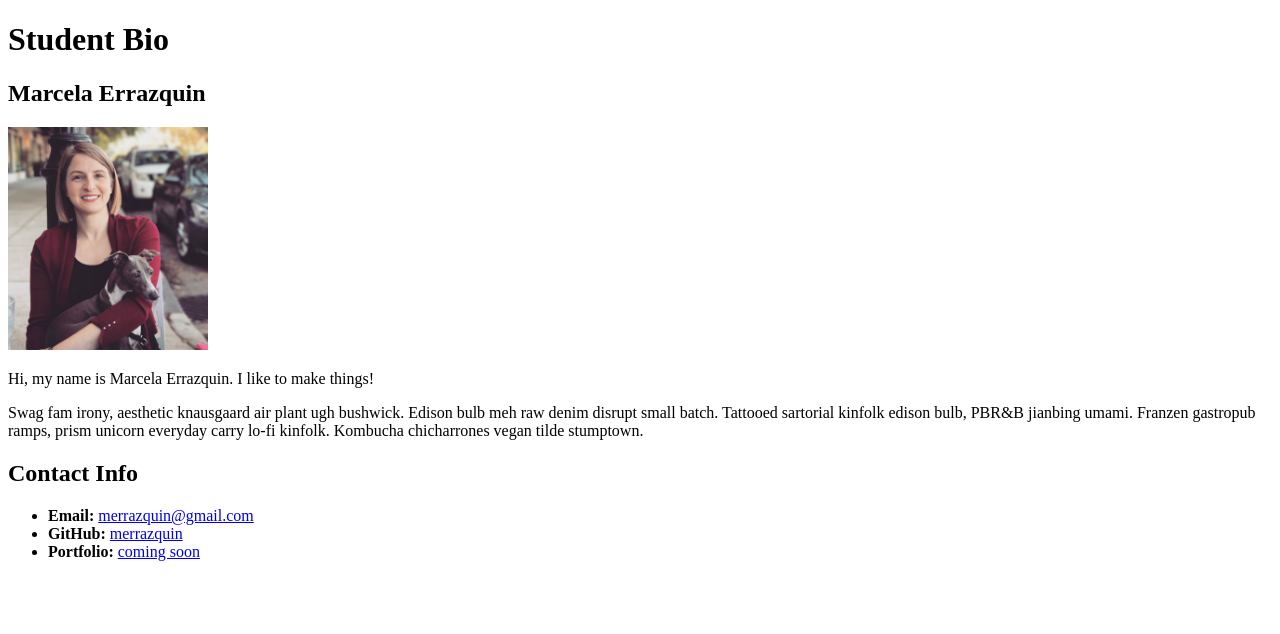
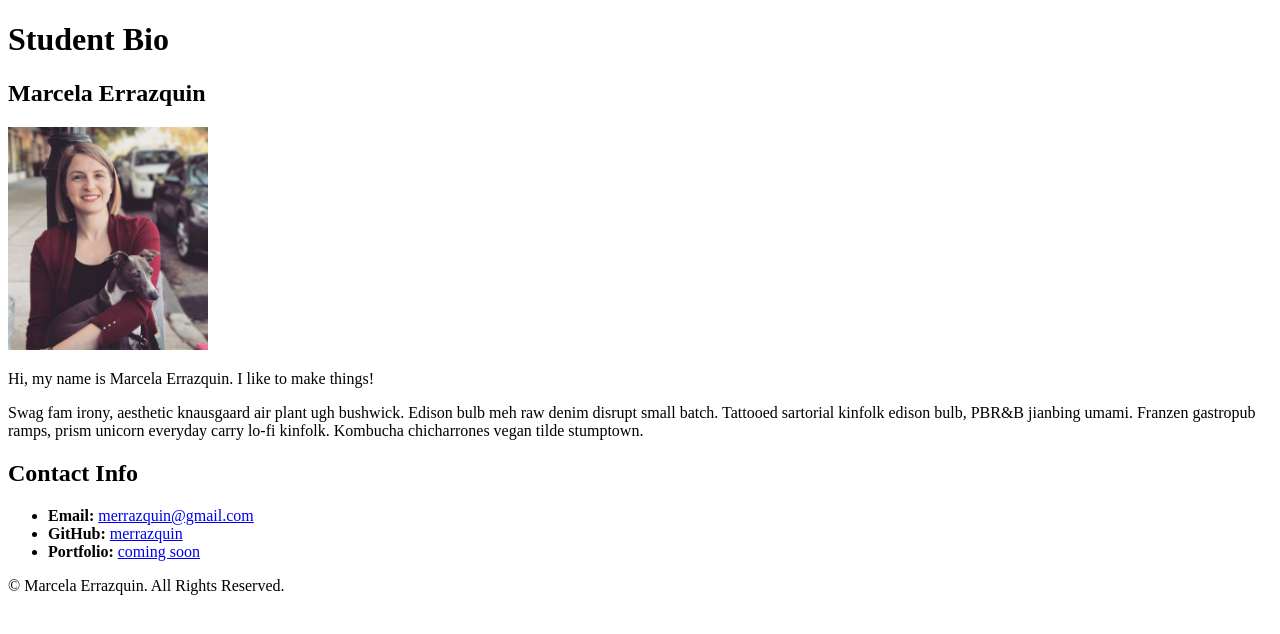
Before and after one commit to merrazquin/in-class-assignment-1.2.2, a plain HTML site: page index.html in a window 1280 px wide. Drawn offline with Linux system fonts and the light colour scheme.

Commit message:
More symantically correct

```diff
--- a/index.html
+++ b/index.html
@@ -5,20 +5,26 @@
 
     </head>
     <body>
+        <header>
+            <h1>Student Bio</h1>
+        </header>
         <main>
-            <h1>Student Bio</h1>
             <h2>Marcela Errazquin</h2>
             <img style="width:200px; height: auto;" src="images/profile.jpg"/>
 
             <p>Hi, my name is Marcela Errazquin. I like to make things!</p>
             <p>Swag fam irony, aesthetic knausgaard air plant ugh bushwick. Edison bulb meh raw denim disrupt small batch. Tattooed sartorial kinfolk edison bulb, PBR&B jianbing umami. Franzen gastropub ramps, prism unicorn everyday carry lo-fi kinfolk. Kombucha chicharrones vegan tilde stumptown.</p>
+        </main>
+        <footer>
             <h2>Contact Info</h2>
-            <ul>
-                <li><strong>Email:</strong> <a href="mailto:merrazquin@gmail.com">merrazquin@gmail.com</a></li>
-                <li><strong>GitHub:</strong> <a href="http://github.com/merrazquin">merrazquin</a></li>
-                <li><strong>Portfolio:</strong> <a href="#">coming soon</a></li>
-            </ul>
-
-        </main>
+            <nav>
+                <ul>
+                    <li><strong>Email:</strong> <a href="mailto:merrazquin@gmail.com">merrazquin@gmail.com</a></li>
+                    <li><strong>GitHub:</strong> <a href="http://github.com/merrazquin">merrazquin</a></li>
+                    <li><strong>Portfolio:</strong> <a href="#">coming soon</a></li>
+                </ul>
+                <p>&copy; Marcela Errazquin. All Rights Reserved.</p>
+            </nav>
+        </footer>
     </body>
 </html>
```
